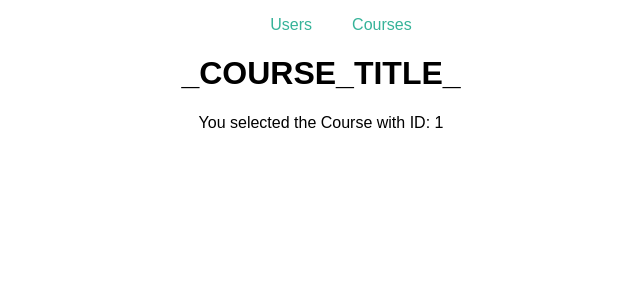
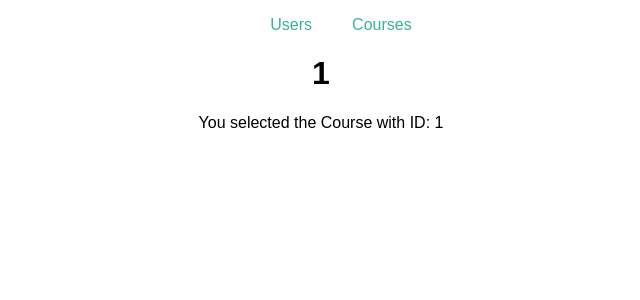
Before and after one commit to BulcsuFarmasi/react-router-assigment, a React (Create React App) app: page /course/1/1 in a window 1280 px wide. Shown: the top 300 px of the page, without its empty margins (319-959 px from the left). Built offline with nearby package versions, Linux system fonts and the light colour scheme.

Commit message:
pass title to course component

```diff
--- a/src/App.js
+++ b/src/App.js
@@ -41,7 +41,7 @@ class App extends Component {
             <Switch>
               <Route path="/users" component={Users} />
               <Route path="/courses" component={Courses} />
-              <Route path="/course/:id" component={Course} />
+              <Route path="/course/:id/:title" component={Course} />
               <Route />
             </Switch>
           </div>
--- a/src/containers/Course/Course.js
+++ b/src/containers/Course/Course.js
@@ -4,7 +4,7 @@ class Course extends Component {
   render() {
     return (
       <div>
-        <h1>_COURSE_TITLE_</h1>
+        <h1>{this.props.match.params.title}</h1>
         <p>You selected the Course with ID: {this.props.match.params.id}</p>
       </div>
     );
--- a/src/containers/Courses/Courses.js
+++ b/src/containers/Courses/Courses.js
@@ -11,8 +11,8 @@ class Courses extends Component {
     ]
   };
 
-  navigateHandler = id => {
-    this.props.history.push("/course/" + id);
+  navigateHandler = (id, title) => {
+    this.props.history.push(`/course/${id}/${encodeURI(title)}`);
   };
 
   render() {
@@ -25,7 +25,7 @@ class Courses extends Component {
               <article
                 className="Course"
                 key={course.id}
-                onClick={() => this.navigateHandler(course.id)}
+                onClick={() => this.navigateHandler(course.id, course.title)}
               >
                 {course.title}
               </article>
```
